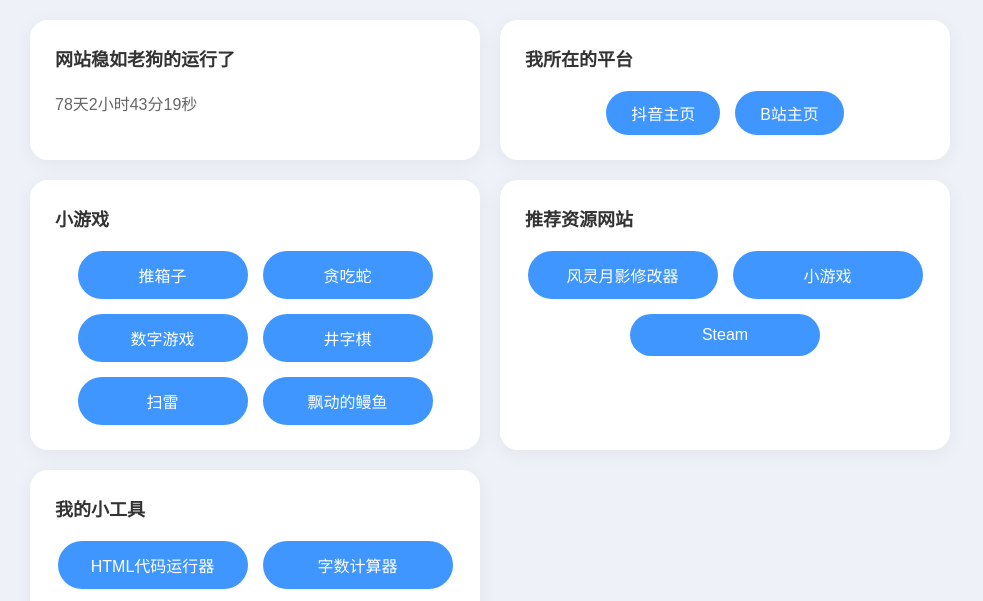
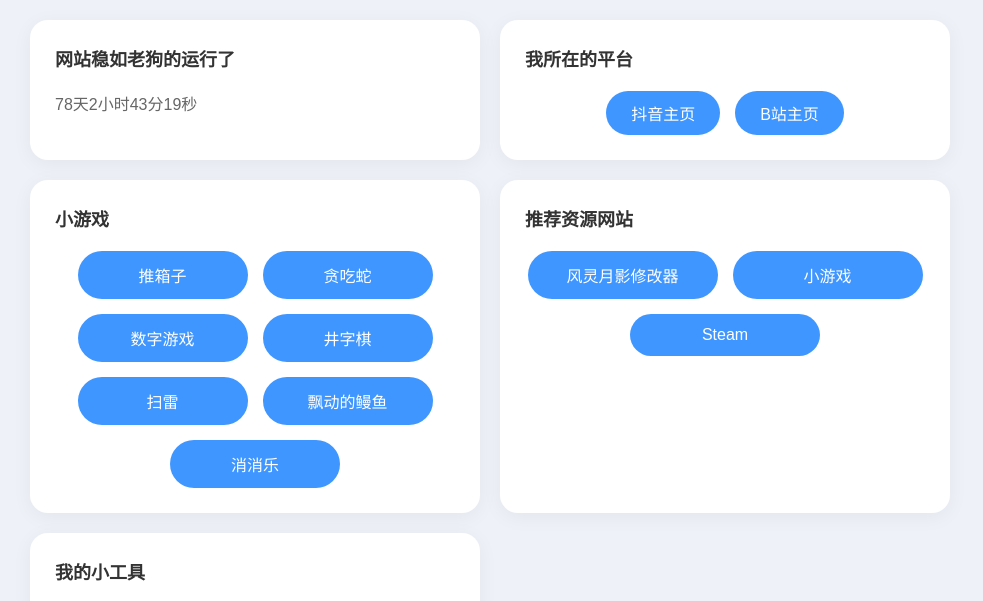
Before and after one commit to arkthon/my-code, a plain HTML site: page index.html in a window 1280 px wide. Shown: the part 110-711 px from the top of the page, without its empty margins (0-983 px from the left). Drawn offline with Linux system fonts and the light colour scheme.

Commit message:
Update index.html

```diff
--- a/index.html
+++ b/index.html
@@ -283,6 +283,7 @@
                 <a href="井字棋.html" class="game-btn">井字棋</a>
                 <a href="扫雷.html" class="game-btn">扫雷</a>
                 <a href="http://www.staggeringbeauty.com/" class="game-btn">飘动的鳗鱼</a>
+                <a href="卡牌消.html" class="game-btn">消消乐</a>
             </div>
         </div>
 
```
